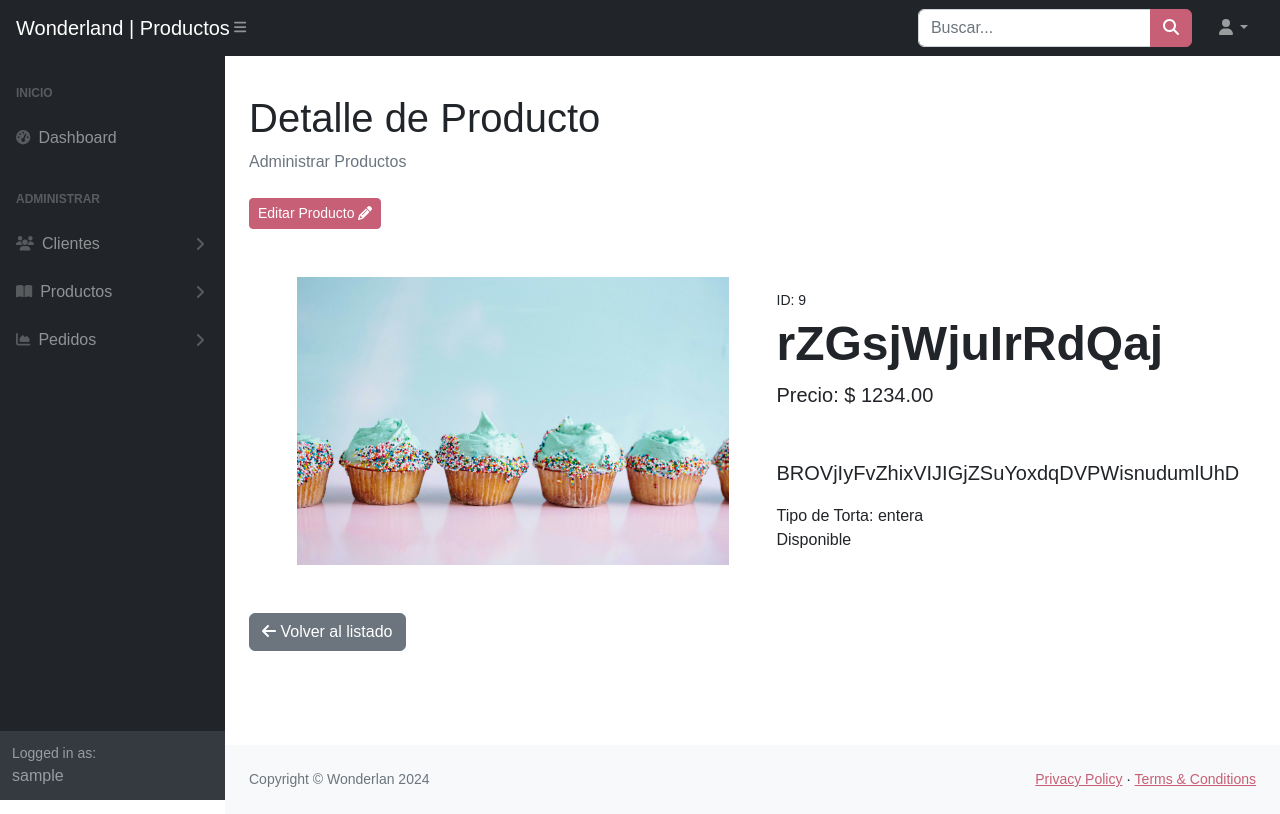
After one commit to gervisbermudez/trabajo-final-crud, a PHP site: page /admin/vistas/producto_detalle.php?id=9 in a window 1280 px wide. The commit adds this page. Run offline with PHP 8.4, Linux system fonts and the light colour scheme; the visitor is signed in with stand-in values (Sample User, id 1); data comes from the database, SQL or seed files in the repository; some libraries are stand-ins or nearby versions.

Commit message:
avances producto detalle

```diff
--- a/admin/includes/productos/leer_producto.php
+++ b/admin/includes/productos/leer_producto.php
@@ -7,5 +7,5 @@ if (isset($_GET['id'])) {
     $stmt->bind_param("i", $id);
     $stmt->execute();
     $result = $stmt->get_result();
-    $cliente = $result->fetch_assoc();
+    $producto = $result->fetch_assoc();
 }
--- /dev/null
+++ b/admin/vistas/producto_detalle.php
@@ -0,0 +1,74 @@
+<?php
+// Verifica si el administrador ha iniciado sesión, aquí puedes agregar tu lógica de sesión
+session_start();
+
+// Si no hay sesión de administrador activa, redirige a una página de login
+// Aquí puedes implementar una página de inicio de sesión y gestionar sesiones de administrador.
+// Ejemplo: si no hay sesión activa, redirigiría a "login.php"
+if (!isset($_SESSION['admin_logged_in'])) {
+    header('Location: ./login.php');
+    exit;
+}
+
+// titulo de la pagina
+$title = "Wonderland | Productos";
+
+include '../includes/config.php';
+include '../includes/productos/leer_producto.php';
+
+?>
+
+<!DOCTYPE html>
+<html lang="en">
+<?php
+include "../includes/head.php";
+?>
+
+<body class="sb-nav-fixed">
+    <?php include "../includes/nav.php";?>
+    <div id="layoutSidenav">
+        <?php include "../includes/sidemenu.php";?>
+        <div id="layoutSidenav_content">
+            <main>
+                <div class="container-fluid px-4">
+                    <h1 class="mt-4">Detalle de Producto</h1>
+                    <ol class="breadcrumb mb-4">
+                        <li class="breadcrumb-item active">Administrar Productos</li>
+                    </ol>
+                    <div class="text-right mb-3">
+                        <a href="/admin/vistas/actualizar_producto.php?id=<?php echo $producto['id_producto']; ?>"
+                            class="btn btn-primary btn-sm">Editar Producto <i class="fa-solid fa-pencil"></i></a>
+                    </div>
+                    <div class="container px-4 px-lg-5 my-5">
+                        <div class="row gx-4 gx-lg-5 align-items-center">
+                            <div class="col-md-6"><img class="card-img-top mb-5 mb-md-0"
+                                    src="<?php echo $producto['imagen']; ?>" alt="..."></div>
+                            <div class="col-md-6">
+                                <div class="small mb-1">ID: <?php echo $producto['id_producto']; ?></div>
+                                <h1 class="display-5 fw-bolder"><?php echo $producto['nombre_producto']; ?></h1>
+                                <div class="fs-5 mb-5">
+                                    Precio:
+                                    <span class="">$ <?php echo $producto['precio']; ?></span>
+                                </div>
+                                <p class="lead"><?php echo $producto['descripcion']; ?></p>
+                                <div for="tipo_torta">Tipo de Torta: <?php echo $producto['tipo_torta']; ?></div>
+                                <div class="d-flex">
+                                    <?php echo ($producto['disponible']) ? 'Disponible' : 'No disponible'; ?>
+                                </div>
+                            </div>
+                        </div>
+                    </div>
+                    <div class="text-right mb-2">
+                        <a href="productos.php" class="btn btn-secondary"><i class="fa-solid fa-arrow-left"></i>
+                            Volver
+                            al listado</a>
+                    </div>
+                </div>
+            </main>
+            <?php include '../includes/footer.php';?>
+        </div>
+    </div>
+    <?php include "../includes/scripts.php";?>
+</body>
+
+</html>
```
Also changed, not shown: admin/includes/leer_producto.php (deleted, +0 -37 lines), admin/includes/productos/actualizar_producto.php (+0 -10 lines), admin/includes/productos/leer_productos.php (+11 -2 lines).
